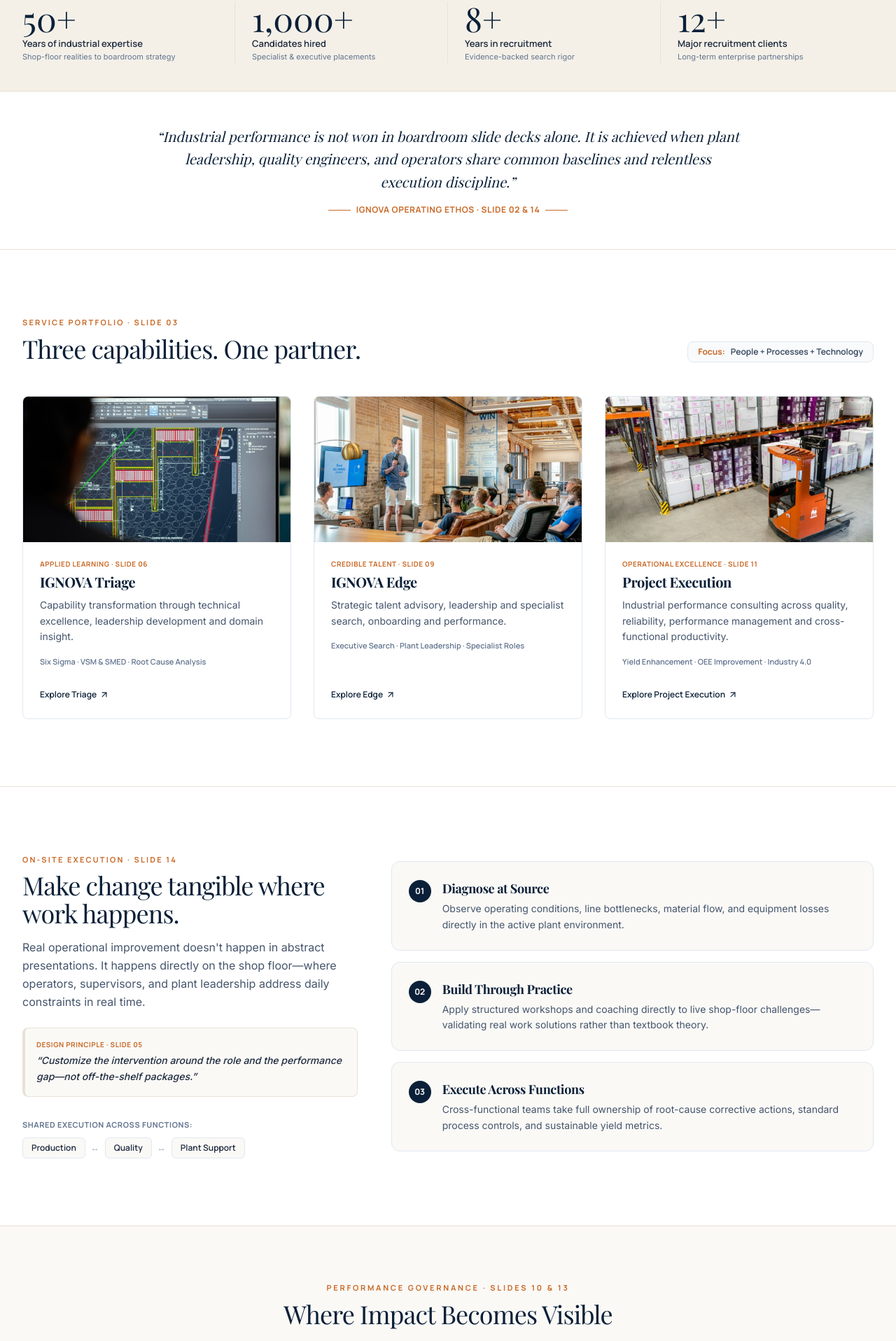
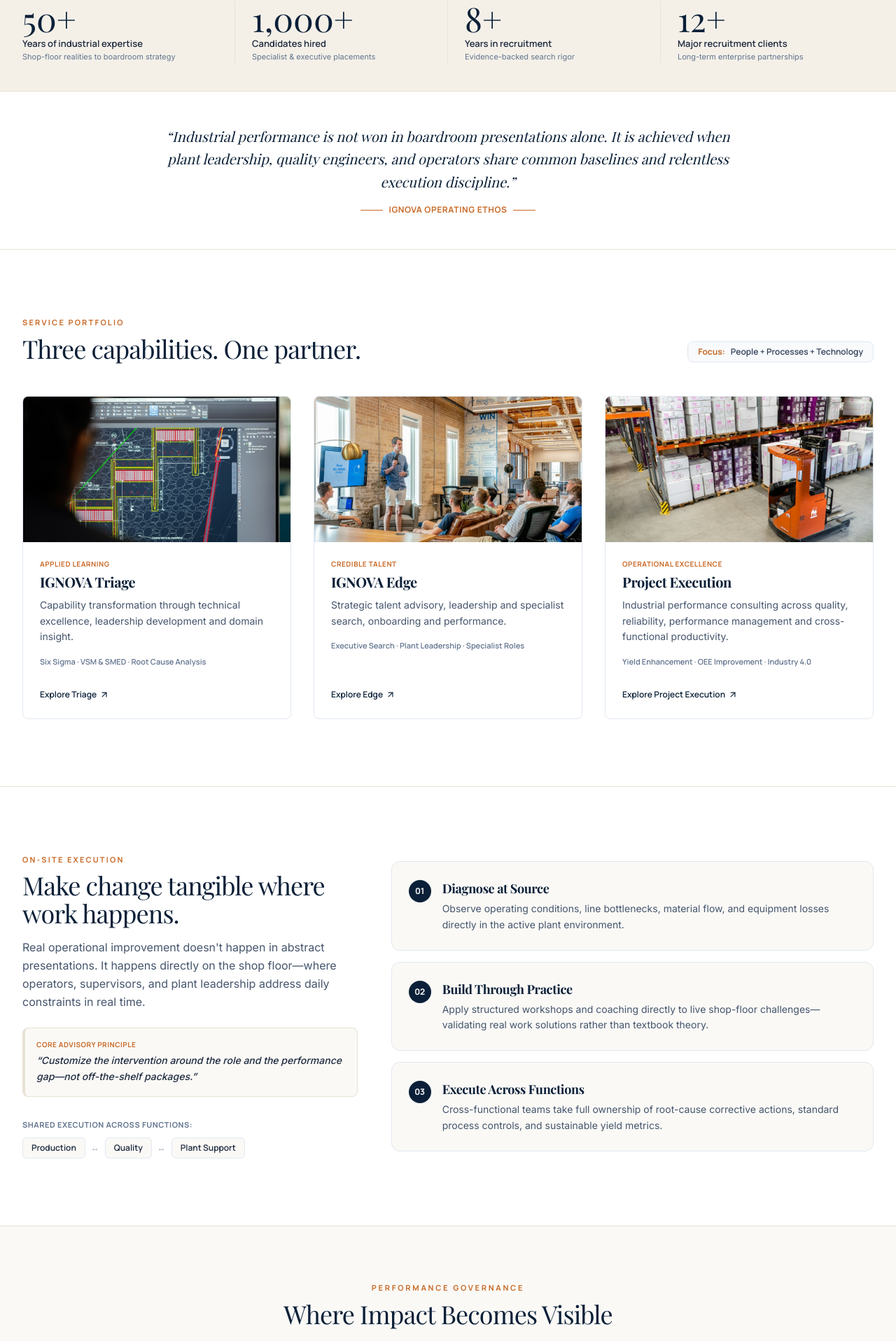
Before and after one commit to ayushprakash1010-jpg/Ignova, a Next.js app: page / in a window 1280 px wide. Shown: the part 758-2675 px from the top of the page at 70% size. Built offline with nearby package versions, Linux system fonts and the light colour scheme; a web font is replaced by a local one.

Commit message:
fix: remove all slide numbers and citations from homepage

```diff
--- a/src/app/page.tsx
+++ b/src/app/page.tsx
@@ -130,16 +130,16 @@ export default function HomePage() {
       </section>
 
       {/* =========================================================================
-          3. EDITORIAL PULL QUOTE: Humanized Executive Operating Ethos (Slide 02 & 14)
+          3. EDITORIAL PULL QUOTE: Humanized Executive Operating Ethos
           ========================================================================= */}
       <div className="bg-white border-b border-[#E8E2D5] py-9 sm:py-12">
         <div className="max-w-4xl mx-auto px-4 sm:px-6 lg:px-8 text-center">
           <p className="text-base sm:text-lg md:text-xl font-normal font-serif text-[#0B2038] italic leading-relaxed">
-            &ldquo;Industrial performance is not won in boardroom slide decks alone. It is achieved when plant leadership, quality engineers, and operators share common baselines and relentless execution discipline.&rdquo;
+            &ldquo;Industrial performance is not won in boardroom presentations alone. It is achieved when plant leadership, quality engineers, and operators share common baselines and relentless execution discipline.&rdquo;
           </p>
           <div className="mt-4 inline-flex items-center gap-2 text-xs font-bold uppercase tracking-wider text-[#C86A28] font-accent">
             <span className="w-8 h-px bg-[#C86A28]" />
-            IGNOVA Operating Ethos &middot; Slide 02 &amp; 14
+            IGNOVA Operating Ethos
             <span className="w-8 h-px bg-[#C86A28]" />
           </div>
         </div>
@@ -154,14 +154,14 @@ export default function HomePage() {
           <div className="flex flex-col md:flex-row md:items-end justify-between gap-4 mb-12">
             <div>
               <span className="text-[11px] font-bold uppercase tracking-[0.2em] text-[#C86A28] font-accent block mb-2">
-                SERVICE PORTFOLIO &middot; SLIDE 03
+                SERVICE PORTFOLIO
               </span>
               <h2 className="text-3xl sm:text-4xl font-normal font-serif text-[#0B2038] tracking-tight">
                 Three capabilities. One partner.
               </h2>
             </div>
 
-            {/* Operational Triad Badge (From Slide 11) */}
+            {/* Operational Triad Badge */}
             <div className="inline-flex items-center gap-2 px-3.5 py-1.5 rounded-lg bg-slate-50 border border-slate-200 text-xs font-semibold text-slate-700 font-accent">
               <span className="font-bold text-[#C86A28]">Focus:</span> People + Processes + Technology
             </div>
@@ -183,7 +183,7 @@ export default function HomePage() {
                 </div>
                 <div className="p-6">
                   <span className="text-[10px] font-bold uppercase tracking-wider text-[#C86A28] font-accent block mb-1">
-                    APPLIED LEARNING &middot; SLIDE 06
+                    APPLIED LEARNING
                   </span>
                   <h3 className="text-xl font-bold font-serif text-[#0B2038] mb-2">
                     IGNOVA Triage
@@ -221,7 +221,7 @@ export default function HomePage() {
                 </div>
                 <div className="p-6">
                   <span className="text-[10px] font-bold uppercase tracking-wider text-[#C86A28] font-accent block mb-1">
-                    CREDIBLE TALENT &middot; SLIDE 09
+                    CREDIBLE TALENT
                   </span>
                   <h3 className="text-xl font-bold font-serif text-[#0B2038] mb-2">
                     IGNOVA Edge
@@ -259,7 +259,7 @@ export default function HomePage() {
                 </div>
                 <div className="p-6">
                   <span className="text-[10px] font-bold uppercase tracking-wider text-[#C86A28] font-accent block mb-1">
-                    OPERATIONAL EXCELLENCE &middot; SLIDE 11
+                    OPERATIONAL EXCELLENCE
                   </span>
                   <h3 className="text-xl font-bold font-serif text-[#0B2038] mb-2">
                     Project Execution
@@ -289,7 +289,7 @@ export default function HomePage() {
       </section>
 
       {/* =========================================================================
-          5. ON-SITE EXECUTION: Make change tangible where work happens (Slide 14 & 05)
+          5. ON-SITE EXECUTION: Make change tangible where work happens
           ========================================================================= */}
       <section className="bg-white py-16 sm:py-20 md:py-24 border-t border-[#E8E2D5]">
         <div className="max-w-7xl mx-auto px-4 sm:px-6 lg:px-8">
@@ -298,7 +298,7 @@ export default function HomePage() {
             {/* Left Column: Narrative & Philosophy */}
             <div className="lg:col-span-5">
               <span className="text-[11px] font-bold uppercase tracking-[0.2em] text-[#C86A28] font-accent block mb-2">
-                ON-SITE EXECUTION &middot; SLIDE 14
+                ON-SITE EXECUTION
               </span>
               <h2 className="text-3xl sm:text-4xl font-normal font-serif text-[#0B2038] tracking-tight mb-4">
                 Make change tangible where work happens.
@@ -307,17 +307,17 @@ export default function HomePage() {
                 Real operational improvement doesn&apos;t happen in abstract presentations. It happens directly on the shop floor—where operators, supervisors, and plant leadership address daily constraints in real time.
               </p>
 
-              {/* Core Design Principle from Slide 05 */}
+              {/* Core Advisory Principle */}
               <div className="p-4 rounded-lg bg-[#FAF9F6] border-l-4 border-[#C86A28] border-y border-r border-[#E8E2D5] mb-6">
                 <p className="text-[10px] font-bold uppercase tracking-wider text-[#C86A28] font-accent mb-1">
-                  Design Principle &middot; Slide 05
+                  Core Advisory Principle
                 </p>
                 <p className="text-xs sm:text-sm text-slate-800 font-medium italic leading-relaxed">
                   &ldquo;Customize the intervention around the role and the performance gap—not off-the-shelf packages.&rdquo;
                 </p>
               </div>
 
-              {/* Cross-Functional Triad from Slide 14 */}
+              {/* Cross-Functional Triad */}
               <div className="pt-2">
                 <span className="text-[11px] font-bold uppercase tracking-wider text-slate-500 font-accent block mb-2.5">
                   Shared Execution Across Functions:
@@ -338,7 +338,7 @@ export default function HomePage() {
               </div>
             </div>
 
-            {/* Right Column: 3 On-Site Stages from Slide 14 */}
+            {/* Right Column: 3 On-Site Stages */}
             <div className="lg:col-span-7 space-y-4">
 
               {/* Step 1: Diagnose at Source */}
@@ -399,14 +399,14 @@ export default function HomePage() {
       </section>
 
       {/* =========================================================================
-          6. WHERE IMPACT BECOMES VISIBLE: Real Industrial Metrics (Slides 10 & 13)
+          6. WHERE IMPACT BECOMES VISIBLE: Real Industrial Metrics
           ========================================================================= */}
       <section className="bg-[#FAF9F6] py-16 sm:py-20 border-y border-[#E8E2D5]">
         <div className="max-w-7xl mx-auto px-4 sm:px-6 lg:px-8">
 
           <div className="text-center max-w-3xl mx-auto mb-14">
             <span className="text-[11px] font-bold uppercase tracking-[0.25em] text-[#C86A28] font-accent block mb-2">
-              Performance Governance &middot; Slides 10 &amp; 13
+              Performance Governance
             </span>
             <h2 className="text-2xl sm:text-3xl lg:text-4xl font-normal font-serif text-[#0B2038] tracking-tight mb-4">
               Where Impact Becomes Visible
@@ -537,7 +537,7 @@ export default function HomePage() {
 
           <div className="mb-12">
             <span className="text-[11px] font-bold uppercase tracking-[0.2em] text-[#C86A28] font-accent block mb-2">
-              PERFORMANCE AMBITION &middot; SLIDE 04 &amp; 05
+              PERFORMANCE AMBITION
             </span>
             <h2 className="text-2xl sm:text-3xl lg:text-4xl font-normal font-serif text-[#0B2038] tracking-tight max-w-4xl leading-snug">
               Close talent gaps, build capability, accelerate R&amp;D and improve P&amp;L
@@ -643,7 +643,7 @@ export default function HomePage() {
               Applying cross-industry operating depth, structured candidate assessment, and disciplined shop-floor execution across Manufacturing, Automotive, BFSI, and Technology.
             </p>
 
-            {/* GPWD Culture Pill from Slide 17 */}
+            {/* GPWD Culture Pill */}
             <div className="inline-flex items-center gap-2 px-3.5 py-1.5 rounded-full bg-white border border-slate-200/90 shadow-2xs text-[11px] font-semibold text-slate-700 font-accent">
               <span className="w-1.5 h-1.5 rounded-full bg-[#C86A28]" />
               Supporting Organizations Towards GPWD Certification &amp; Culture Strengthening
```
